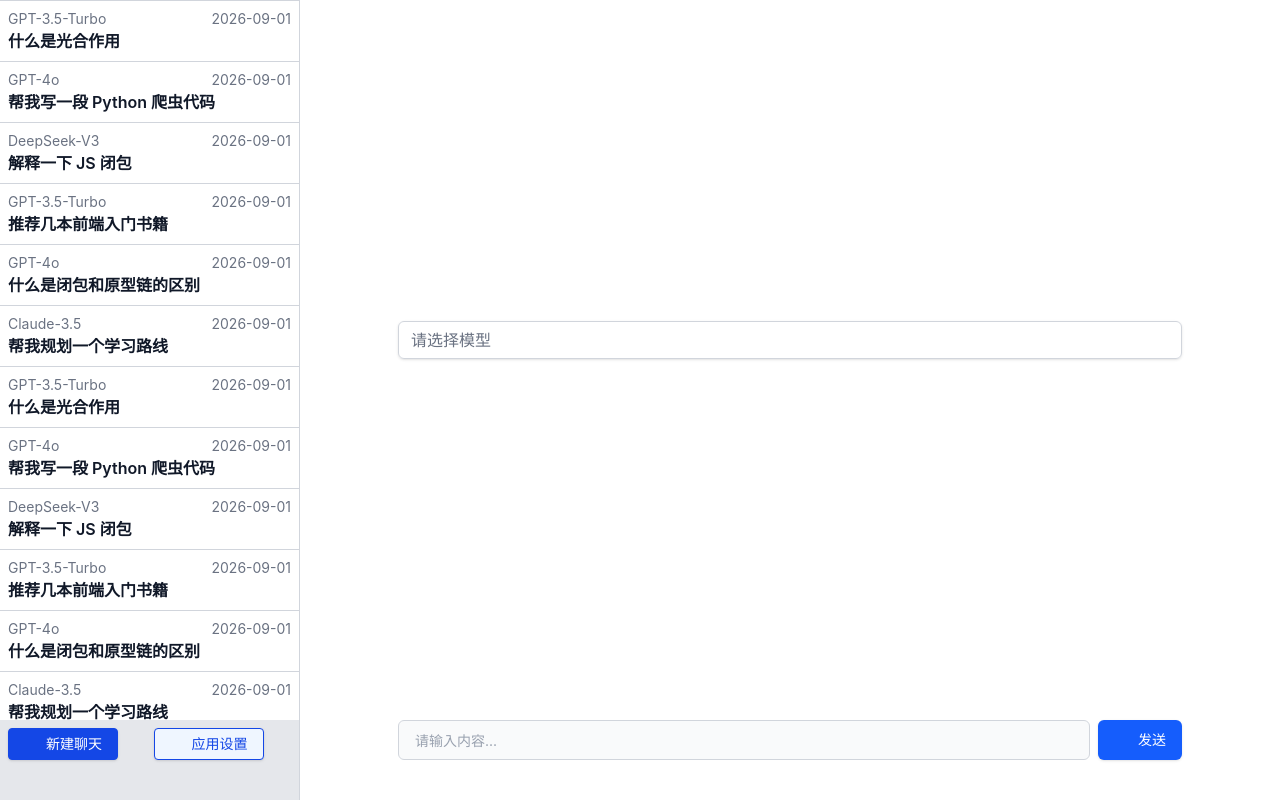
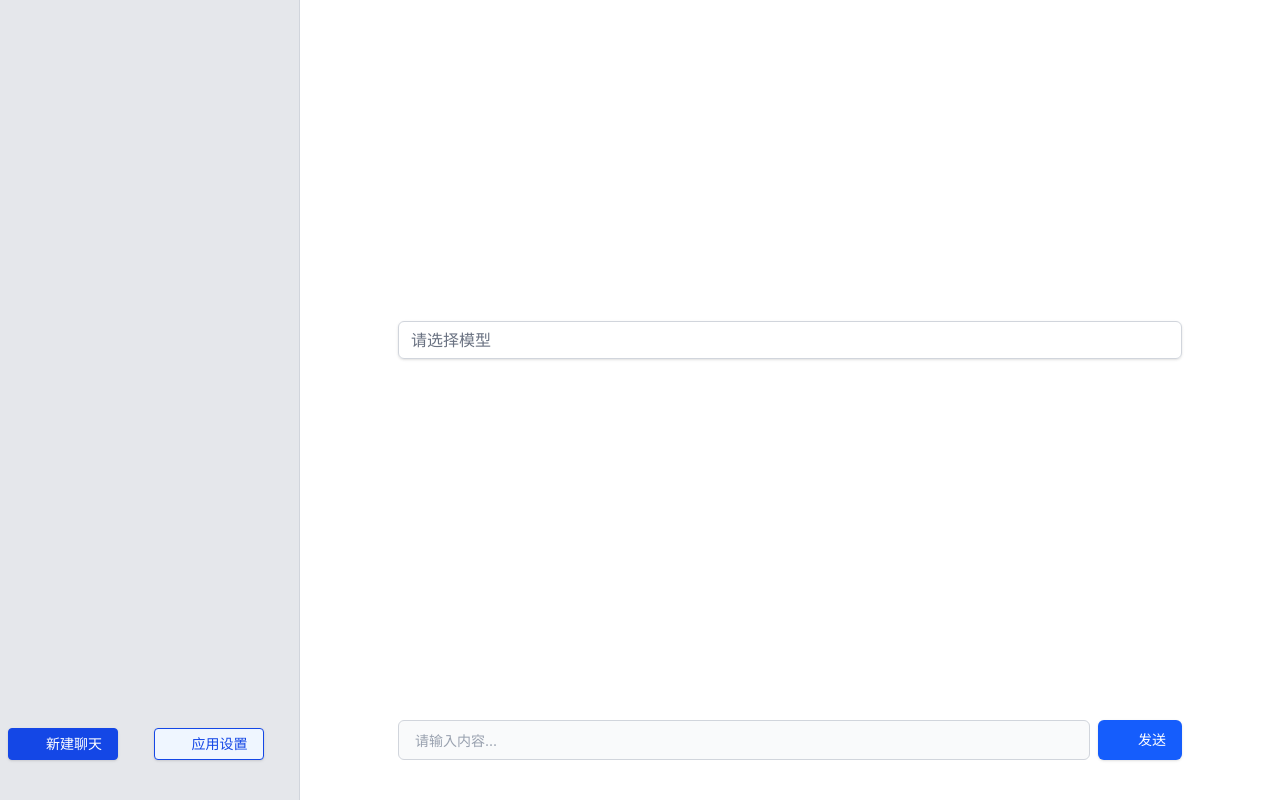
Before and after one commit to lmc-coder-dev/LmcChat, a Vue app: page / in a window 1280 px wide. Built offline with nearby package versions, Linux system fonts and the light colour scheme; some icons are missing.

Commit message:
信息创建第一部分

```diff
--- a/package.json
+++ b/package.json
@@ -44,6 +44,7 @@
   },
   "dependencies": {
     "@tailwindcss/vite": "^4.3.3",
+    "dexie": "^4.4.6",
     "dotenv": "^18.0.2",
     "electron-squirrel-startup": "^1.0.1",
     "nodemon": "^3.1.14",
--- a/src/App.vue
+++ b/src/App.vue
@@ -2,7 +2,7 @@
     <div class="flex items-center justify-between h-screen">
         <div class="w-75 bg-gray-200 h-full border-r border-gray-300">
             <div class="overflow-y-auto h-[90%]">
-                <ConversationList :items="items" />
+                <ConversationList :items="conversations" />
             </div>
             <div class="h-[10%] grid grid-cols-2 gap-2 p-2">
                 <!-- 蓝色实心按钮：新建聊天 -->
@@ -37,155 +37,16 @@
 import { ConversationProps } from './types';
 import { Icon } from "@iconify/vue";
 import ConversationList from './components/ConversationList.vue';
+import { onMounted, ref } from 'vue';
+import { db ,initProviders} from './db';
 
-const items: ConversationProps[] = [
-    {
-        id: 1,
-        title: '什么是光合作用',
-        selectedModel: 'GPT-3.5-Turbo',
-        createdAt: '2026-09-01',
-        updatedAt: '2026-09-01',
-        providerId: 1,
-    },
-    {
-        id: 2,
-        title: '帮我写一段 Python 爬虫代码',
-        selectedModel: 'GPT-4o',
-        createdAt: '2026-09-01',
-        updatedAt: '2026-09-01',
-        providerId: 2,
-    },
-    {
-        id: 3,
-        title: '解释一下 JS 闭包',
-        selectedModel: 'DeepSeek-V3',
-        createdAt: '2026-09-01 ',
-        updatedAt: '2026-09-01',
-        providerId: 3,
-    },
-    {
-        id: 4,
-        title: '推荐几本前端入门书籍',
-        selectedModel: 'GPT-3.5-Turbo',
-        createdAt: '2026-09-01',
-        updatedAt: '2026-09-01',
-        providerId: 1,
-    },
-    {
-        id: 5,
-        title: '什么是闭包和原型链的区别',
-        selectedModel: 'GPT-4o',
-        createdAt: '2026-09-01',
-        updatedAt: '2026-09-01',
-        providerId: 2,
-    },
-    {
-        id: 6,
-        title: '帮我规划一个学习路线',
-        selectedModel: 'Claude-3.5',
-        createdAt: '2026-09-01',
-        updatedAt: '2026-09-01',
-        providerId: 4,
-    },
-    {
-        id: 7,
-        title: '什么是光合作用',
-        selectedModel: 'GPT-3.5-Turbo',
-        createdAt: '2026-09-01',
-        updatedAt: '2026-09-01',
-        providerId: 1,
-    },
-    {
-        id: 8,
-        title: '帮我写一段 Python 爬虫代码',
-        selectedModel: 'GPT-4o',
-        createdAt: '2026-09-01',
-        updatedAt: '2026-09-01',
-        providerId: 2,
-    },
-    {
-        id: 9,
-        title: '解释一下 JS 闭包',
-        selectedModel: 'DeepSeek-V3',
-        createdAt: '2026-09-01 ',
-        updatedAt: '2026-09-01',
-        providerId: 3,
-    },
-    {
-        id: 10,
-        title: '推荐几本前端入门书籍',
-        selectedModel: 'GPT-3.5-Turbo',
-        createdAt: '2026-09-01',
-        updatedAt: '2026-09-01',
-        providerId: 1,
-    },
-    {
-        id: 11,
-        title: '什么是闭包和原型链的区别',
-        selectedModel: 'GPT-4o',
-        createdAt: '2026-09-01',
-        updatedAt: '2026-09-01',
-        providerId: 2,
-    },
-    {
-        id: 12,
-        title: '帮我规划一个学习路线',
-        selectedModel: 'Claude-3.5',
-        createdAt: '2026-09-01',
-        updatedAt: '2026-09-01',
-        providerId: 4,
-    },
-    {
-        id: 13,
-        title: '什么是光合作用',
-        selectedModel: 'GPT-3.5-Turbo',
-        createdAt: '2026-09-01',
-        updatedAt: '2026-09-01',
-        providerId: 1,
-    },
-    {
-        id: 14,
-        title: '帮我写一段 Python 爬虫代码',
-        selectedModel: 'GPT-4o',
-        createdAt: '2026-09-01',
-        updatedAt: '2026-09-01',
-        providerId: 2,
-    },
-    {
-        id: 15,
-        title: '解释一下 JS 闭包',
-        selectedModel: 'DeepSeek-V3',
-        createdAt: '2026-09-01 ',
-        updatedAt: '2026-09-01',
-        providerId: 3,
-    },
-    {
-        id: 16,
-        title: '推荐几本前端入门书籍',
-        selectedModel: 'GPT-3.5-Turbo',
-        createdAt: '2026-09-01',
-        updatedAt: '2026-09-01',
-        providerId: 1,
-    },
-    {
-        id: 17,
-        title: '什么是闭包和原型链的区别',
-        selectedModel: 'GPT-4o',
-        createdAt: '2026-09-01',
-        updatedAt: '2026-09-01',
-        providerId: 2,
-    },
-    {
-        id: 18,
-        title: '帮我规划一个学习路线',
-        selectedModel: 'Claude-3.5',
-        createdAt: '2026-09-01',
-        updatedAt: '2026-09-01',
-        providerId: 4,
-    },
-];
+const conversations = ref<ConversationProps[]>([])
 
-console.log("👋 This message is being logged by 'App.vue',included via Vite");
+onMounted( async ()=>{
+  await initProviders()
+  conversations.value = await db.conversations.toArray()
+  console.log("👋 This message is being logged by 'App.vue',included via Vite");
+})
 </script>
 
 <style scoped></style>
--- /dev/null
+++ b/src/db.ts
@@ -0,0 +1,78 @@
+import Dexie,{ type EntityTable } from "dexie";
+import { ProviderProps,MessageProps,ConversationProps} from "./types";
+
+export const db = new Dexie('LmcCHatDatabase') as Dexie & {
+    providers: EntityTable<ProviderProps, 'id'>
+    conversations: EntityTable<ConversationProps, 'id'>
+    messages: EntityTable<MessageProps, 'id'>
+}
+
+const modelItems: ProviderProps[] = [
+    {
+        id: 1,
+        name: '文心一言',
+        desc: '文心一言 百度出品的大模型',
+        models: ['ERNIE-4.0-8K', 'ERNIE-3.5-8K', 'ERNIE-Speed-8K'],
+        avatar: 'https://pic.hartlive.com/default_head.png',
+        createdAt: '2024-07-03',
+        updatedAt: '2024-07-03',
+    },
+    {
+        id: 2,
+        name: '通义千问',
+        desc: '通义千问 阿里巴巴出品的大模型',
+        models: ['qwen-plus', 'qwen-turbo', 'qwen-max'],
+        avatar: 'https://pic.hartlive.com/default_head.png',
+        createdAt: '2024-07-03',
+        updatedAt: '2024-07-03',
+    },
+    {
+        id: 3,
+        name: '智谱清言',
+        desc: '智谱清言 出品的大模型',
+        models: ['GLM-4.0', 'GLM-4-Long', 'GLM-4-Flash'],
+        avatar: 'https://pic.hartlive.com/default_head.png',
+        createdAt: '2024-07-03',
+        updatedAt: '2024-07-03',
+    },
+    {
+        id: 4,
+        name: 'DeepSeek',
+        desc: 'DeepSeek 深度求索出品的大模型',
+        models: ['DeepSeek-V3', 'DeepSeek-R1', 'DeepSeek-V2'],
+        avatar: 'https://pic.hartlive.com/default_head.png',
+        createdAt: '2024-07-03',
+        updatedAt: '2024-07-03',
+    },
+    {
+        id: 5,
+        name: 'Kimi',
+        desc: 'Kimi 月之暗面出品的大模型',
+        models: ['kimi-k2', 'moonshot-v1-32k', 'moonshot-v1-128k'],
+        avatar: 'https://pic.hartlive.com/default_head.png',
+        createdAt: '2024-07-03',
+        updatedAt: '2024-07-03',
+    },
+    {
+        id: 6,
+        name: '讯飞星火',
+        desc: '讯飞星火 科大讯飞出品的大模型',
+        models: ['Spark-4.0-Ultra', 'Spark-3.5-Max', 'Spark-Lite'],
+        avatar: 'https://pic.hartlive.com/default_head.png',
+        createdAt: '2024-07-03',
+        updatedAt: '2024-07-03',
+    },
+];
+
+db.version(1).stores({
+    providers: '++id,name',
+    conversations: '++id,providerId',
+    messages: '++id,conversionId',
+})
+
+export const initProviders = async () => {
+    const count = await db.providers.count()
+    if(count === 0){
+      db.providers.bulkAdd(modelItems)
+    }
+}
--- a/src/views/Home.vue
+++ b/src/views/Home.vue
@@ -2,84 +2,70 @@
     <div class="Home">
         <div class="w-[80%] mx-auto h-full">
             <div class="flex items-center h-[85%]">
-                   <ProviderSelect :items="modelItems" v-model="selectedModel"/>
+                <ProviderSelect :items="providers" v-model:currentModel="currentProvider" />
             </div>
             <div class="flex items-center h-[15%]">
-                   <MessageInput v-model="inputText" @create="handleCreate" />
+                <MessageInput v-model:model-value="inputText" @create="handleCreate" />
             </div>
         </div>
     </div>
 </template>
 
 <script setup lang="ts">
-import { ref } from 'vue';
+import { onMounted, ref, computed } from 'vue';
 import ProviderSelect from '../components/ProviderSelect.vue';
 import MessageInput from '../components/MessageInput.vue';
-import {  ProviderProps } from '../types';
+import { ProviderProps } from '../types';
+import { db } from '../db';
+import { useRouter } from 'vue-router'
 
-const selectedModel = ref()
+const router = useRouter()
+
+const currentProvider = ref('')
+
 const inputText = ref('');
+
 function handleCreate() {
-  if (!inputText.value.trim()) return;   // 空内容不发送
-  console.log('发送：', inputText.value);
-  inputText.value = '';                  // 发送后清空，放在父组件处理更干净
+    if (!inputText.value.trim()) return;
+    createConversation(inputText.value)
+    inputText.value = '';
 }
-const modelItems: ProviderProps[] = [
-    {
-        id: 1,
-        name: '文心一言',
-        desc: '文心一言 百度出品的大模型',
-        models: ['ERNIE-4.0-8K', 'ERNIE-3.5-8K', 'ERNIE-Speed-8K'],
-        avatar: 'https://pic.hartlive.com/default_head.png',
-        createdAt: '2024-07-03',
-        updatedAt: '2024-07-03',
-    },
-    {
-        id: 2,
-        name: '通义千问',
-        desc: '通义千问 阿里巴巴出品的大模型',
-        models: ['qwen-plus', 'qwen-turbo', 'qwen-max'],
-        avatar: 'https://pic.hartlive.com/default_head.png',
-        createdAt: '2024-07-03',
-        updatedAt: '2024-07-03',
-    },
-    {
-        id: 3,
-        name: '智谱清言',
-        desc: '智谱清言 出品的大模型',
-        models: ['GLM-4.0', 'GLM-4-Long', 'GLM-4-Flash'],
-        avatar: 'https://pic.hartlive.com/default_head.png',
-        createdAt: '2024-07-03',
-        updatedAt: '2024-07-03',
-    },
-    {
-        id: 4,
-        name: 'DeepSeek',
-        desc: 'DeepSeek 深度求索出品的大模型',
-        models: ['DeepSeek-V3', 'DeepSeek-R1', 'DeepSeek-V2'],
-        avatar: 'https://pic.hartlive.com/default_head.png',
-        createdAt: '2024-07-03',
-        updatedAt: '2024-07-03',
-    },
-    {
-        id: 5,
-        name: 'Kimi',
-        desc: 'Kimi 月之暗面出品的大模型',
-        models: ['kimi-k2', 'moonshot-v1-32k', 'moonshot-v1-128k'],
-        avatar: 'https://pic.hartlive.com/default_head.png',
-        createdAt: '2024-07-03',
-        updatedAt: '2024-07-03',
-    },
-    {
-        id: 6,
-        name: '讯飞星火',
-        desc: '讯飞星火 科大讯飞出品的大模型',
-        models: ['Spark-4.0-Ultra', 'Spark-3.5-Max', 'Spark-Lite'],
-        avatar: 'https://pic.hartlive.com/default_head.png',
-        createdAt: '2024-07-03',
-        updatedAt: '2024-07-03',
-    },
-];
+
+const modelInfo = computed(() => {
+    const [providerId, selectedModel] = currentProvider.value.split('/')
+    return {
+        providerId: parseInt(providerId),
+        selectedModel
+    }
+})
+
+const providers = ref<ProviderProps[]>([])
+
+const createConversation = async (question: string) => {
+    console.log('用户输入的问题是：', question);
+    const { providerId, selectedModel } = modelInfo.value;
+    const currentDate = new Date().toISOString()
+    const conversationId = await db.conversations.add({
+      title: question,
+      selectedModel,
+      providerId,
+      createdAt: currentDate,
+      updatedAt: currentDate,
+    })
+    const newMessageId = await db.messages.add({
+        content: question,
+        type: 'question',
+        conversationId,
+        status: 'finished',
+        createdAt: currentDate,
+        updatedAt: currentDate,
+    })
+    router.push(`/conversation/${conversationId}?init=${newMessageId}`)
+}
+
+onMounted(async () => {
+    providers.value = await db.providers.toArray()
+})
 </script>
 
 <style scoped lang="scss">
```
Also changed, not shown: src/main.ts (+16 -25 lines), 1 other file (tests, documents, lock files or other folders). Lines whose indentation alone changed are shown as unchanged.
